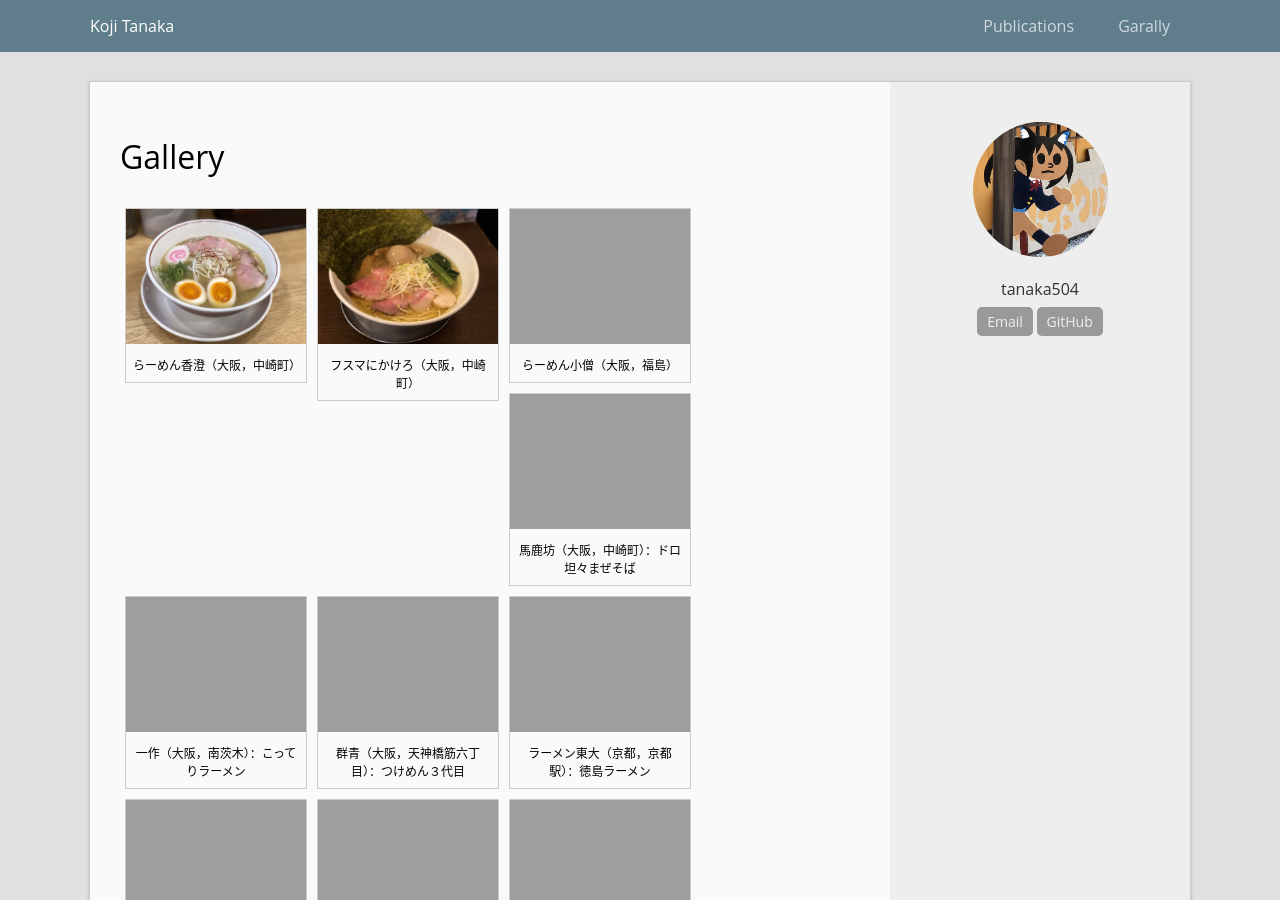
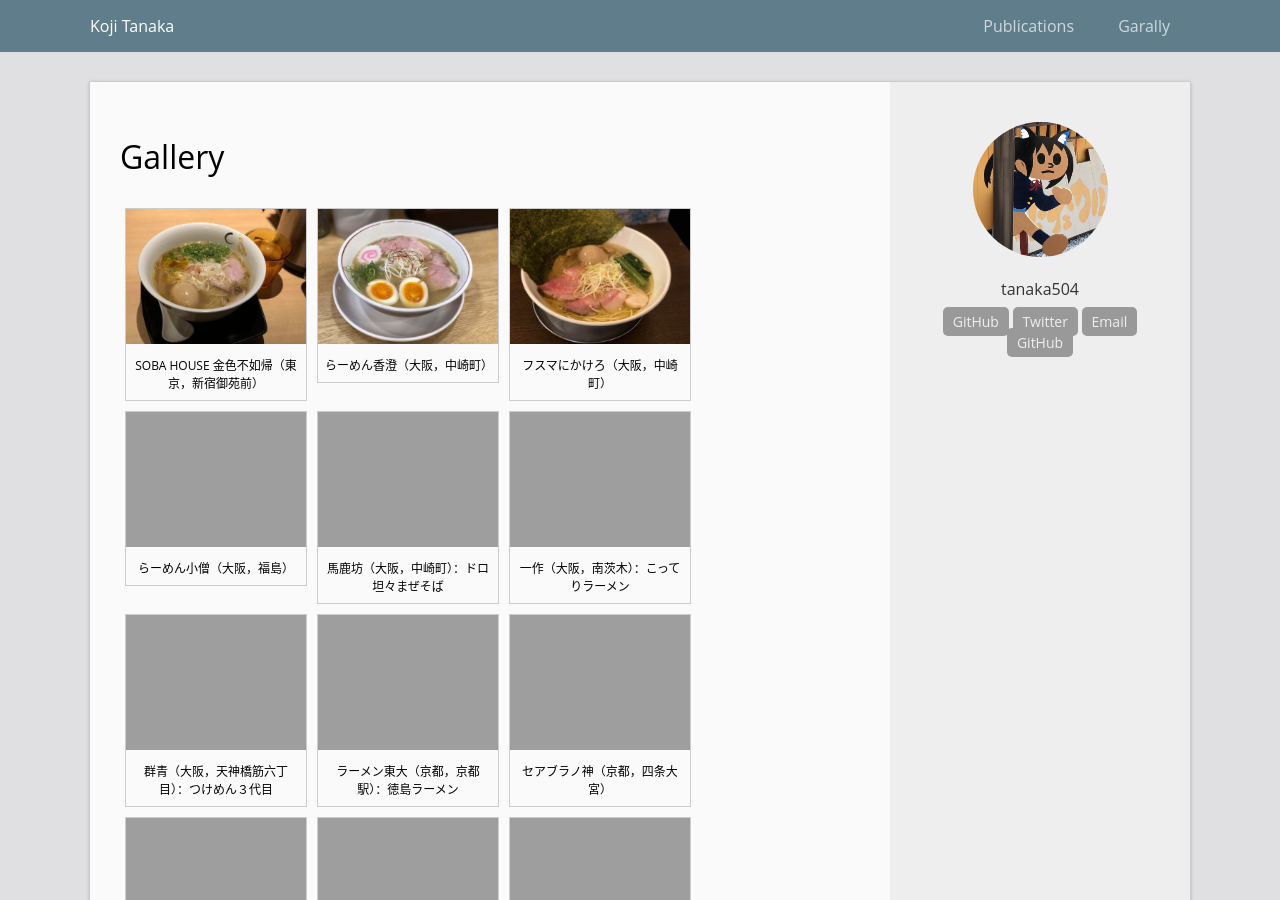
Before and after one commit to tanaka504/tanaka504.github.io, a Jekyll site: the page built from gallery.html, in a window 1280 px wide and 900 px high. Built offline with Jekyll 4.4.1, drawn with Linux system fonts in a browser that asks for light colours; some of the changed lines change nothing that is shown.

Commit message:
update gallery

```diff
--- a/_config.yml
+++ b/_config.yml
@@ -11,8 +11,8 @@ email: mizumechat@gmail.com
 author: tanaka504
 avatar: "//www.gravatar.com/avatar/your_email_md5?d=mm&s=135"
 profile: ''
-#twitter_username: twitter_username
-#github_username:  github_username
+twitter_username: KiSaSaGe_OU
+github_username:  tanaka504
 profile_links:
   Email: "mizumechat@gmail.com"
   GitHub: "https://github.com/tanaka504"
--- a/_data/gallery.json
+++ b/_data/gallery.json
@@ -1,4 +1,8 @@
 [
+  {
+    "image": "20190930_konjiki.jpg",
+    "description": "SOBA HOUSE 金色不如帰（東京，新宿御苑前）"
+  },
   {
     "image": "20190923_kasumi.jpg",
     "description": "らーめん香澄（大阪，中崎町）"
@@ -352,7 +356,7 @@
     "description": "龍旗信RIZE（大阪，難波）"
   },
   {
-    "image": "2016XXXX_takei.jpg",
+    "image": "2016XXXX_nanaichi.jpg",
     "description": "麺や なないち（大阪，茨木）"
   },
   {
```
Also changed, not shown: images/20190930_konjiki.jpg (added).
